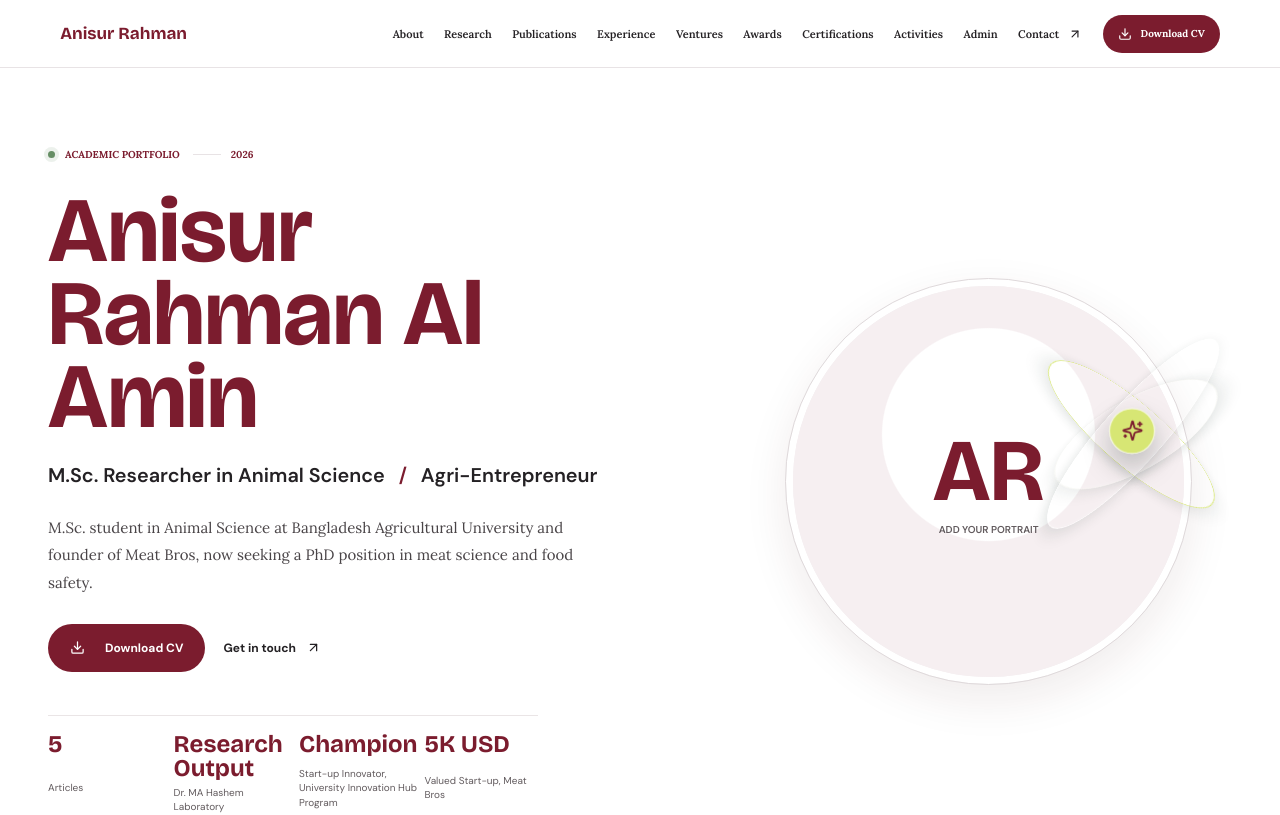
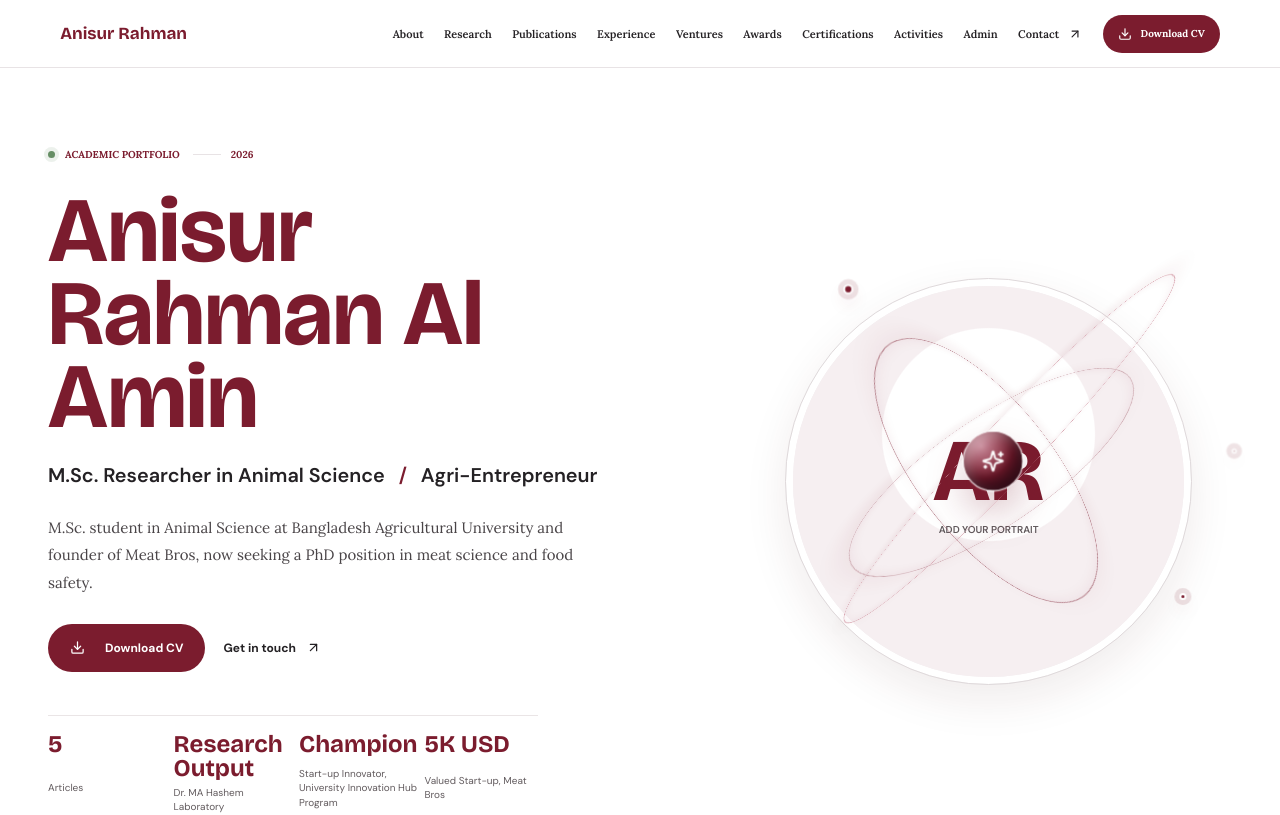
Before and after one commit to Anisur-Rahman-Al-Amin/aralamin, a React (Vite) app: page / in a window 1280 px wide. Shown: the top 815 px of the page. Built offline with nearby package versions, Linux system fonts and the light colour scheme; no server answers.

Commit message:
Add lightweight 3D visual system

```diff
--- a/src/components/HeroSection.tsx
+++ b/src/components/HeroSection.tsx
@@ -41,11 +41,14 @@ export function HeroSection() {
             </div>
           )}
         </div>
-        <div className="curve-scene" aria-hidden="true">
-          <span className="curve curve-back" />
-          <span className="curve curve-mid" />
-          <span className="curve curve-front" />
-          <span className="curve-core"><Sparkles size={21} /></span>
+        <div className="hero-3d-scene" aria-hidden="true">
+          <div className="hero-orbit hero-orbit-one" />
+          <div className="hero-orbit hero-orbit-two" />
+          <div className="hero-orbit hero-orbit-three" />
+          <div className="hero-core"><Sparkles size={22} /></div>
+          <span className="hero-node hero-node-one" />
+          <span className="hero-node hero-node-two" />
+          <span className="hero-node hero-node-three" />
         </div>
       </div>
     </section>
--- a/styles.css
+++ b/styles.css
@@ -624,3 +624,31 @@ main:focus { outline: none; }
   .admin-fields { grid-template-columns: 1fr; }
   .admin-editor-heading { align-items: flex-start; flex-direction: column; }
 }
+
+/* Lightweight 3D language: CSS perspective keeps the hero expressive without a WebGL runtime. */
+.hero-3d-scene { position: absolute; z-index: 3; right: -14%; bottom: -8%; width: 126%; aspect-ratio: 1; perspective: 900px; pointer-events: none; transform-style: preserve-3d; }
+.hero-orbit { position: absolute; inset: 14%; border: 1px solid #7b1c2e55; border-radius: 50%; box-shadow: 0 15px 35px #7b1c2e12, inset 0 0 18px #7b1c2e14; transform-style: preserve-3d; }
+.hero-orbit-one { animation: orbit-drift-one 16s linear infinite; transform: rotateX(68deg) rotateY(-27deg) rotateZ(-25deg) scaleY(.78); }
+.hero-orbit-two { inset: 3% 20%; border-color: #7b1c2e88; animation: orbit-drift-two 19s linear infinite reverse; transform: rotateX(57deg) rotateY(44deg) rotateZ(52deg) scaleY(.72); }
+.hero-orbit-three { inset: 23% 1%; border-color: #d7a2ad; animation: orbit-drift-three 22s linear infinite; transform: rotateX(70deg) rotateY(-49deg) rotateZ(78deg) scaleY(.82); }
+.hero-core { position: absolute; top: 50%; left: 50%; width: 58px; height: 58px; display: grid; place-items: center; border: 1px solid #fff; border-radius: 50%; color: #fff; background: radial-gradient(circle at 30% 25%, #c88999, #7b1c2e 54%, #3e0f1b); box-shadow: 0 20px 38px #7b1c2e44, inset -8px -10px 15px #1e0710aa, inset 5px 5px 10px #ffffff55; transform: translate(-50%, -50%) translateZ(42px); }
+.hero-node { position: absolute; width: 10px; height: 10px; border: 2px solid #fff; border-radius: 50%; background: var(--green); box-shadow: 0 0 0 5px #7b1c2e1f, 0 8px 18px #7b1c2e33; }
+.hero-node-one { top: 18%; left: 20%; animation: node-float-one 5s ease-in-out infinite; }
+.hero-node-two { right: 12%; bottom: 23%; width: 7px; height: 7px; animation: node-float-two 6s ease-in-out infinite; }
+.hero-node-three { top: 46%; right: 4%; width: 5px; height: 5px; animation: node-float-three 4s ease-in-out infinite; }
+@keyframes orbit-drift-one { from { transform: rotateX(68deg) rotateY(-27deg) rotateZ(-25deg) scaleY(.78); } to { transform: rotateX(68deg) rotateY(-27deg) rotateZ(335deg) scaleY(.78); } }
+@keyframes orbit-drift-two { from { transform: rotateX(57deg) rotateY(44deg) rotateZ(52deg) scaleY(.72); } to { transform: rotateX(57deg) rotateY(44deg) rotateZ(-308deg) scaleY(.72); } }
+@keyframes orbit-drift-three { from { transform: rotateX(70deg) rotateY(-49deg) rotateZ(78deg) scaleY(.82); } to { transform: rotateX(70deg) rotateY(-49deg) rotateZ(438deg) scaleY(.82); } }
+@keyframes node-float-one { 50% { transform: translate3d(9px, -12px, 30px); } }
+@keyframes node-float-two { 50% { transform: translate3d(-10px, 7px, 18px); } }
+@keyframes node-float-three { 50% { transform: translate3d(6px, 10px, 25px); } }
+.research-item, .publication-row, .timeline-entry, .venture-card, .highlight-row { transition: transform 220ms ease, box-shadow 220ms ease, background 220ms ease; transform-style: preserve-3d; }
+.research-item:hover, .publication-row:hover, .timeline-entry:hover, .venture-card:hover, .highlight-row:hover { transform: translateY(-4px) rotateX(.6deg); box-shadow: 0 14px 28px #7b1c2e0d; }
+@media (max-width: 640px) {
+  .hero-3d-scene { right: -20%; bottom: -4%; width: 125%; }
+  .hero-core { width: 46px; height: 46px; }
+}
+@media (prefers-reduced-motion: reduce) {
+  .hero-orbit, .hero-node { animation: none; }
+  .research-item, .publication-row, .timeline-entry, .venture-card, .highlight-row { transition: none; }
+}
```
